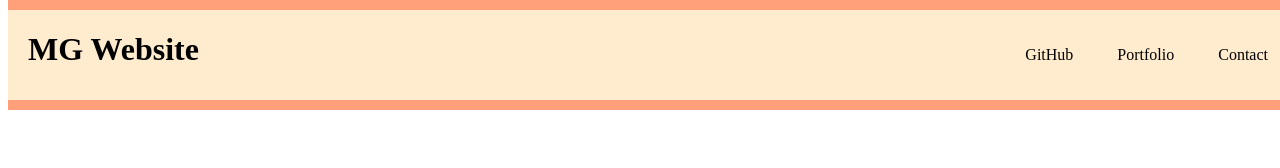
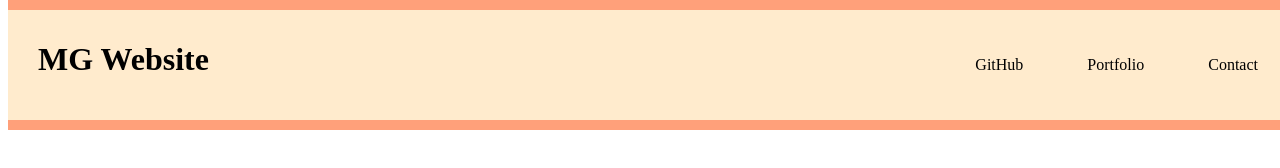
Before and after one commit to RitzGL/css-website-demo, a plain HTML site: page index.html in a window 1280 px wide. Drawn offline with Linux system fonts and the light colour scheme.

Commit message:
added padding on elements to space thigns out nicely

```diff
--- a/style.css
+++ b/style.css
@@ -18,19 +18,21 @@ header {
 }
 
 header h1{
+    padding: 10px;
     display: inline-block;
     text-align: left;
     position: relative;
     left: 20px;
 }
 
-
+/*this displays inline relative to h1*/
 .links{
     float:right;
     display: inline;
 }
 
+/*this displays elements of list inline relative to each other*/
 .links ul li{
     display: inline-block;
-    padding: 20px;
+    padding: 30px;
 }
```
Also changed, not shown: index.html (+6 -0 lines).
